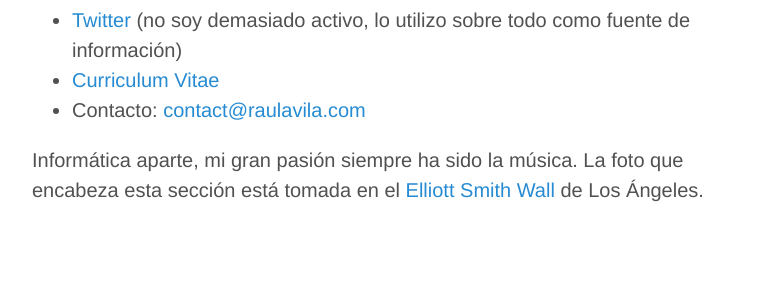
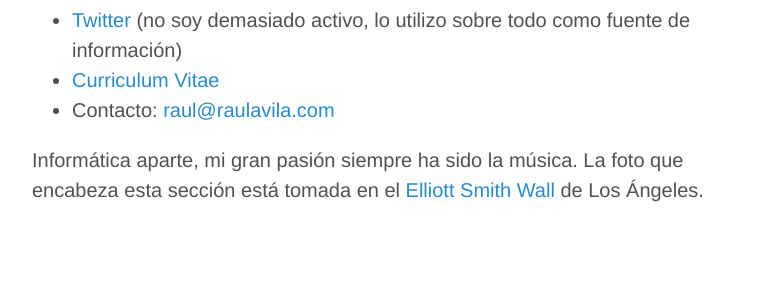
Before and after one commit to raulavila/blog-source-code, a Jekyll site: the page built from sobre-mi.md, in a window 1280 px wide. Shown: the part 990-1280 px from the top of the page, without its empty margins (248-1031 px from the left). Built offline with Jekyll 4.4.1, drawn with Linux system fonts in a browser that asks for light colours; comment, search, counter and statistics services are not loaded.

Commit message:
Changed contact details

```diff
--- a/_layouts/layout_cv.html
+++ b/_layouts/layout_cv.html
@@ -34,7 +34,7 @@
             </div>
           </h1>
           <div class="font-small" style="text-align:left">
-              <a href="mailto:contact@raulavila.com">contact@raulavila.com</a>
+              <a href="mailto:raul@raulavila.com">raul@raulavila.com</a>
           </div>
       </header>
 
--- a/sobre-mi.md
+++ b/sobre-mi.md
@@ -15,6 +15,6 @@
 * [GitHub](https://github.com/raulavila)
 * [Twitter](http://www.twitter.com/ravila80) (no soy demasiado activo, lo utilizo sobre todo como fuente de información)
 * [Curriculum Vitae](/cv)
-* Contacto: [contact@raulavila.com](mailto:contact@raulavila.com)
+* Contacto: [raul@raulavila.com](mailto:raul@raulavila.com)
 
 Informática aparte, mi gran pasión siempre ha sido la música. La foto que encabeza esta sección está tomada en el [Elliott Smith Wall](https://roadtrippers.com/us/los-angeles-ca/attractions/elliott-smith-memorial-figure-8-wall) de Los Ángeles.
```
Also changed, not shown: 1 other file.
